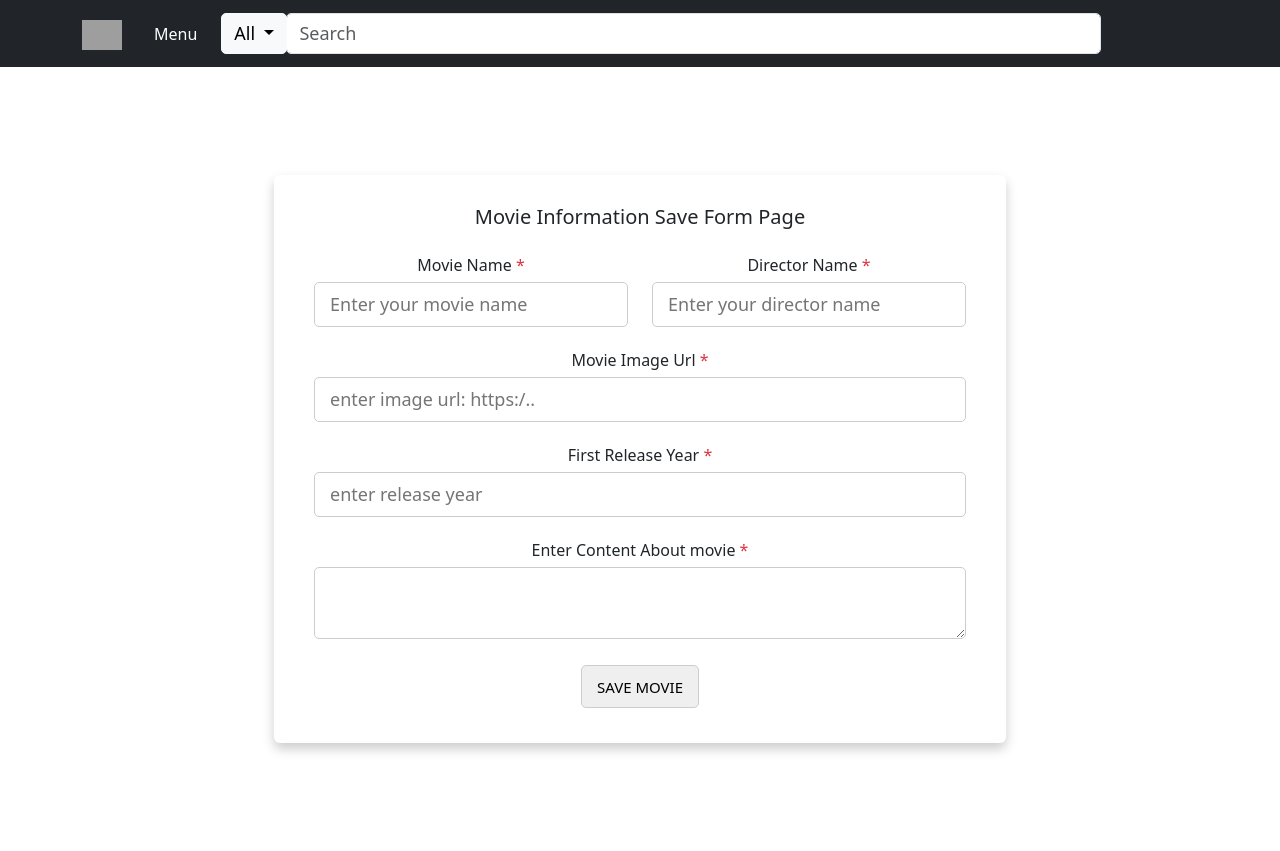
After one commit to ismayilovasgar/DJANGO_REST_API_INTRODUCTION, a Django app: page /movie-api/add-movie in a window 1280 px wide. The commit adds this page. Run offline with Django 5.2, Linux system fonts and the light colour scheme; grey boxes are pictures that could not be loaded.

Commit message:
add_info

```diff
--- a/home/api/urls.py
+++ b/home/api/urls.py
@@ -1,5 +1,6 @@
 from django.urls import path
 from .views import ItemDetail, ItemList
+from .views import *
 
 
 urlpatterns = [
@@ -16,4 +17,5 @@ urlpatterns = [
     #
     path("list/", ItemList.as_view()),
     path("detail/<int:pk>", ItemDetail.as_view()),
+    path("add-movie", add_movie, name="add-movie"),
 ]
--- a/home/api/views.py
+++ b/home/api/views.py
@@ -1,6 +1,7 @@
-# from django.http import HttpResponse, HttpResponseRedirect, JsonResponse
+from django.http import HttpResponse, HttpResponseRedirect, JsonResponse
+from ..forms import *
+
 # from ..models import Blog
-# from ..forms import *
 # from .serializes import *
 # from rest_framework.generics import (
 #     ListAPIView,
@@ -12,7 +13,7 @@
 # from rest_framework import status
 # from rest_framework.response import Response
 # import requests
-# from django.shortcuts import render
+from django.shortcuts import render
 
 from rest_framework import generics
 from .serializes import *
@@ -73,6 +74,7 @@ from .serializes import *
 #     queryset = Employeemodel.objects.all()
 #     serializer_class = EmployeeSerializer
 
+
 # * Movie API
 class ItemList(generics.ListCreateAPIView):
     serializer_class = MovieSerializer
@@ -85,3 +87,18 @@ class ItemList(generics.ListCreateAPIView):
 class ItemDetail(generics.RetrieveUpdateDestroyAPIView):
     serializer_class = MovieSerializer
     queryset = MovieModel.objects.all()
+
+
+def add_movie(request):
+    context = dict()
+    url = request.META.get("HTTP_REFERER")
+    if request.method == "POST":
+        form = MovieForm(request.POST)
+        if form.is_valid():
+            form.save()
+            return HttpResponseRedirect(url)
+
+    else:
+        context["form"] = MovieForm()
+
+    return render(request, "add_movie.html", context)
--- a/static/_base.css
+++ b/static/_base.css
@@ -1,4 +1,4 @@
-@import url("https://fonts.googleapis.com/css2?family=Poppins:wght@300;400;500;700;900&display=swap");
+/* @import url("https://fonts.googleapis.com/css2?family=Poppins:wght@300;400;500;700;900&display=swap");
 
 *,
 body {
@@ -153,4 +153,62 @@ body {
 
 .valid-feedback {
   color: #2acc80;
+} */
+
+body {
+  color: #000;
+  overflow-x: hidden;
+  height: 100%;
+  /* background-image: url("https://i.imgur.com/GMmCQHC.png"); */
+  background-repeat: no-repeat;
+  background-size: 100% 100%;
 }
+.card {
+  padding: 30px 40px;
+  margin-top: 60px;
+  margin-bottom: 60px;
+  border: none !important;
+  box-shadow: 0 6px 12px 0 rgba(0, 0, 0, 0.2);
+}
+.blue-text {
+  color: #00bcd4;
+}
+.form-control-label {
+  margin-bottom: 0;
+}
+input,
+textarea,
+button {
+  padding: 8px 15px;
+  border-radius: 5px !important;
+  margin: 5px 0px;
+  box-sizing: border-box;
+  border: 1px solid #ccc;
+  font-size: 18px !important;
+  font-weight: 300;
+}
+input:focus,
+textarea:focus {
+  -moz-box-shadow: none !important;
+  -webkit-box-shadow: none !important;
+  box-shadow: none !important;
+  border: 1px solid #00bcd4;
+  outline-width: 0;
+  font-weight: 400;
+}
+.btn-block {
+  text-transform: uppercase;
+  font-size: 15px !important;
+  font-weight: 400;
+  height: 43px;
+  cursor: pointer;
+}
+.btn-block:hover {
+  color: #fff !important;
+}
+button:focus {
+  -moz-box-shadow: none !important;
+  -webkit-box-shadow: none !important;
+  box-shadow: none !important;
+  outline-width: 0;
+}
--- a/templates/_base.html
+++ b/templates/_base.html
@@ -84,16 +84,16 @@
         </form>
 
         <ul class="navbar-nav ms-3">
-          <li class="nav-item me-3">
+          {% comment %} <li class="nav-item me-3">
             <a class="nav-link d-flex align-items-center" href="#!">IMDbPro</a>
-          </li>
-          <li class="nav-item">
+          </li> {% endcomment %}
+          {% comment %} <li class="nav-item">
             <a class="nav-link d-flex align-items-center me-3" href="#!">
               <i class="fas fa-bookmark pe-2"></i> Watchlist
             </a>
-          </li>
+          </li> {% endcomment %}
           <li class="nav-item" style="width: 65px;">
-            <a class="nav-link d-flex align-items-center" href="#!">Sign In</a>
+            <a class="nav-link d-flex align-items-center" href="#!"></a>
           </li>
         </ul>
       </div>
--- /dev/null
+++ b/templates/add_movie.html
@@ -0,0 +1,101 @@
+{% extends "_base.html" %}
+{% load static %}
+{% block custom__css %}
+
+<link rel="stylesheet" href="{% static 'bootstrap.css' %}">
+<link rel="stylesheet" href="{% static '_base.css' %}">
+{% endblock custom__css %}
+
+
+{% block content %}
+{% comment %}
+<div class="container-lg mb-5">
+    <div class="row">
+        <div class="form-holder">
+            <div class="form-content">
+                <div class="form-items">
+                    <h3>Insert Data Form</h3>
+                    <p>Fill in the data below.</p>
+                    <form class="requires-validation" method="POST" >
+                    {% csrf_token %}
+                        <div class="col-md-12">
+                           <input class="form-control" type="text" name="movie_name" placeholder="full movie name" required>
+                           <div class="valid-feedback">Username field is valid!</div>
+                           <div class="invalid-feedback">Username field cannot be blank!</div>
+                        </div>
+
+                        <div class="col-md-12">
+                            <input class="form-control" type="text" name="image_url" placeholder="enter image logo url" required>
+                             <div class="valid-feedback">Email field is valid!</div>
+                             <div class="invalid-feedback">Email field cannot be blank!</div>
+                        </div>
+
+
+                       <div class="col-md-12 my-3">
+                          <input class="form-control" type="text" name="director" placeholder="enter name of director" required>
+                           <div class="valid-feedback">Password field is valid!</div>
+                           <div class="invalid-feedback">Password field cannot be blank!</div>
+                       </div>
+
+                       <div class="col-md-12 my-3">
+                        <textarea class="form-control" type="textarea" name="content" placeholder="enter movie content" required></textarea>
+                         <div class="valid-feedback">Password field is valid!</div>
+                         <div class="invalid-feedback">Password field cannot be blank!</div>
+                      </div>
+
+                      <div class="col-md-12">
+                        <input class="form-control" type="text" name="release_year" placeholder="insert first release year" required>
+                         <div class="valid-feedback">Password field is valid!</div>
+                         <div class="invalid-feedback">Password field cannot be blank!</div>
+                      </div>
+
+                        <div class="form-button mt-5">
+                            <button id="submit" type="submit" class="btn btn-primary">Insert Data</button>
+                        </div>
+                    </form>
+                </div>
+            </div>
+        </div>
+    </div>
+</div> {% endcomment %}
+<div class="container-fluid px-1 py-5 mx-auto">
+    <div class="row d-flex justify-content-center">
+        <div class="col-xl-7 col-lg-8 col-md-9 col-11 text-center">
+            <div class="card">
+                <h5 class="text-center mb-4">Movie Information Save Form Page</h5>
+                <form class="form-card" method="POST">
+                    {% csrf_token %}
+                    <div class="row justify-content-between text-left mb-2">
+                        <div class="form-group col-sm-6 flex-column d-flex"> <label class="form-control-label px-3">Movie Name<span class="text-danger"> *</span></label> <input type="text" id="movie_name_id" name="movie_name" placeholder="Enter your movie name" > </div>
+                        <div class="form-group col-sm-6 flex-column d-flex"> <label class="form-control-label px-3">Director Name<span class="text-danger"> *</span></label> <input type="text" id="director_id" name="director" placeholder="Enter your director name"> </div>
+                    </div>
+                    <div class="row justify-content-between text-left my-3">
+                        <div class="form-group col-sm-12 flex-column d-flex"> <label class="form-control-label px-3">Movie Image Url<span class="text-danger"> *</span></label> <input type="text" id="image_url" name="image_url" placeholder="enter image url: https:/.."> </div>
+                    </div>
+
+                    <div class="row justify-content-between text-left mb-3">
+                        <div class="form-group col-sm-12 flex-column d-flex"> <label class="form-control-label px-3">First Release Year<span class="text-danger"> *</span></label> <input type="text" id="release_year_id" name="release_year" placeholder="enter release year"> </div>
+                    </div>
+
+
+                    <div class="row justify-content-between text-left mb-3">
+                        <div class="form-group col-12 flex-column d-flex">
+                             <label class="form-control-label px-3">Enter Content About movie
+                                <span class="text-danger">*</span></label>
+                                <textarea type="text" id="content_movie" name="content" placeholder="enter content section" >
+                                </textarea>
+                            </div>
+                    </div>
+                    <div class="row justify-content-end">
+                        <div class="form-group ">
+                            <button type="Submit" class="btn-block btn-primary">Save Movie</button>
+                        </div>
+                    </div>
+                </form>
+            </div>
+        </div>
+    </div>
+</div>
+
+
+{% endblock content %}
```
Also changed, not shown: static/app.js (+77 -0 lines), templates/insertdata.html (deleted, +0 -52 lines).
